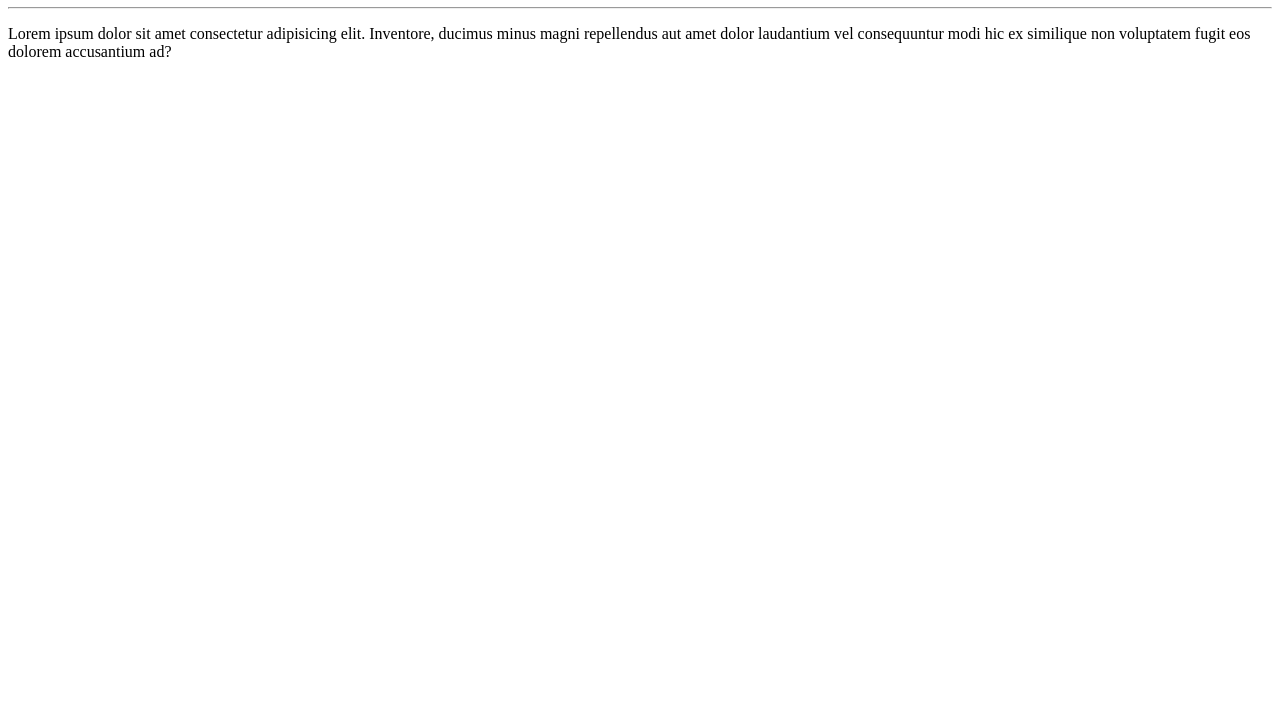
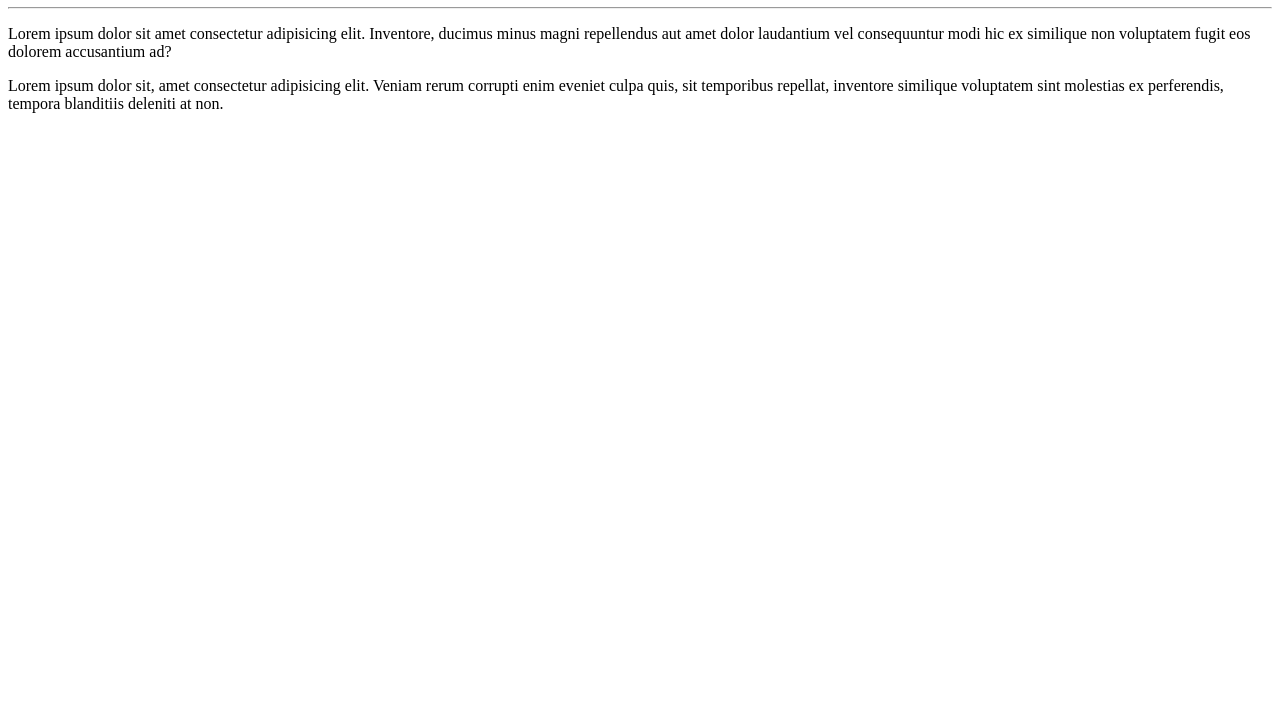
Before and after one commit to DanielsGarcez/Ola-Mundo, a plain HTML site: page site-exemplo/index.html in a window 1280 px wide. Shown: the part 73-800 px from the top of the page. Drawn offline with Linux system fonts and the light colour scheme.

Commit message:
Adicionei um paragrafo

```diff
--- a/site-exemplo/index.html
+++ b/site-exemplo/index.html
@@ -9,5 +9,6 @@
     <h1>Olá, Mundo!</h1>
     <hr>
     <p>Lorem ipsum dolor sit amet consectetur adipisicing elit. Inventore, ducimus minus magni repellendus aut amet dolor laudantium vel consequuntur modi hic ex similique non voluptatem fugit eos dolorem accusantium ad?</p>
+    <p>Lorem ipsum dolor sit, amet consectetur adipisicing elit. Veniam rerum corrupti enim eveniet culpa quis, sit temporibus repellat, inventore similique voluptatem sint molestias ex perferendis, tempora blanditiis deleniti at non.</p>
 </body>
 </html>
```
